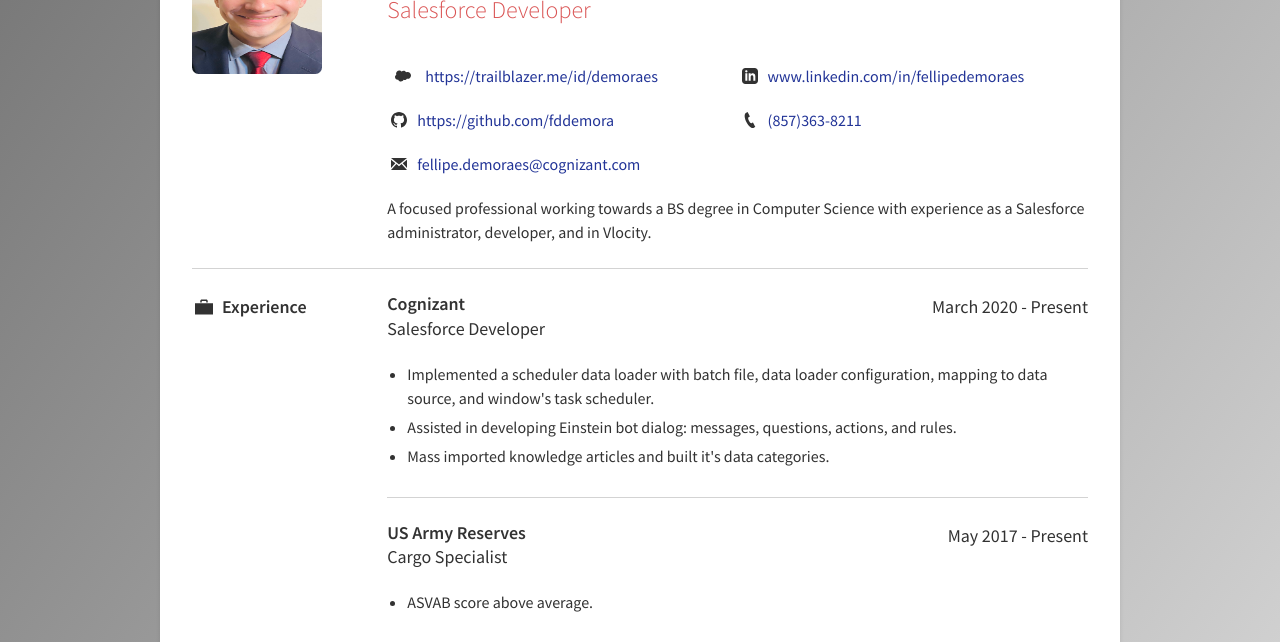
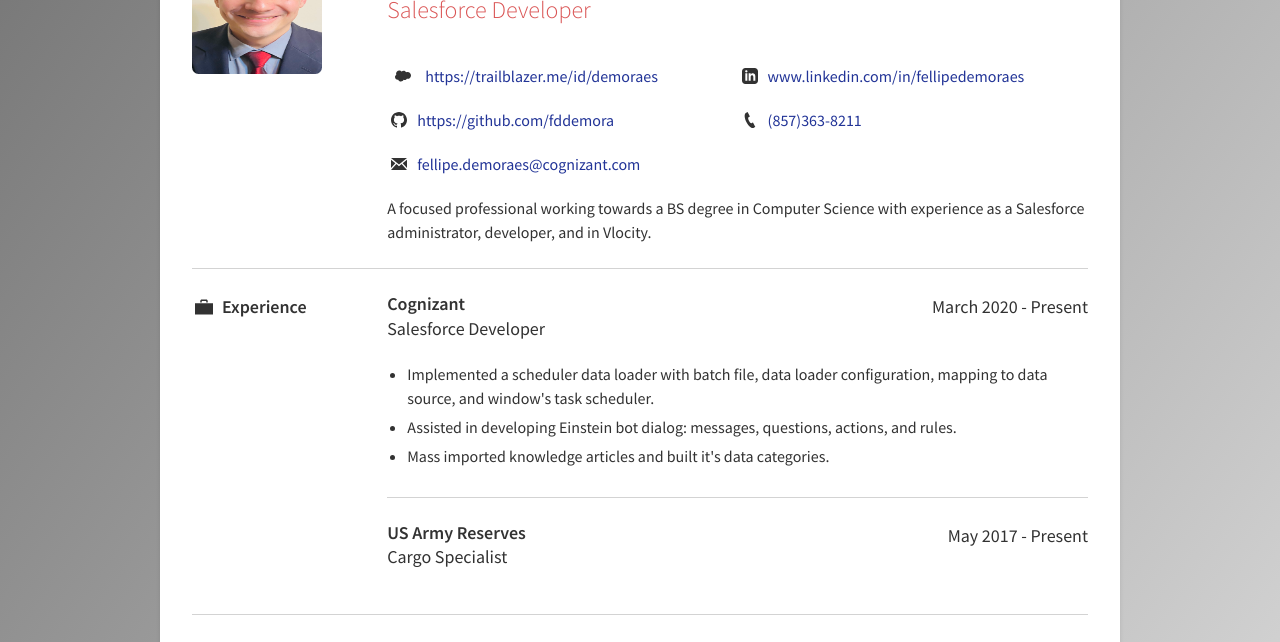
Before and after one commit to TamyresPortilho/resume, a website built with Parcel: page index.html in a window 1280 px wide. Shown: the part 152-794 px from the top of the page. Built offline with nearby package versions, Linux system fonts and the light colour scheme; files whose address does not match are found by name.

Commit message:
rm line Army

```diff
--- a/index.html
+++ b/index.html
@@ -88,9 +88,6 @@
                         </div>
                         <div>May 2017 - Present</div>
                     </div> <!-- end job title container-->
-                    <ul>
-                        <li>ASVAB score above average.</li>
-                    </ul>
                 </div> <!-- end job -->
             </div>
         </section>
```
